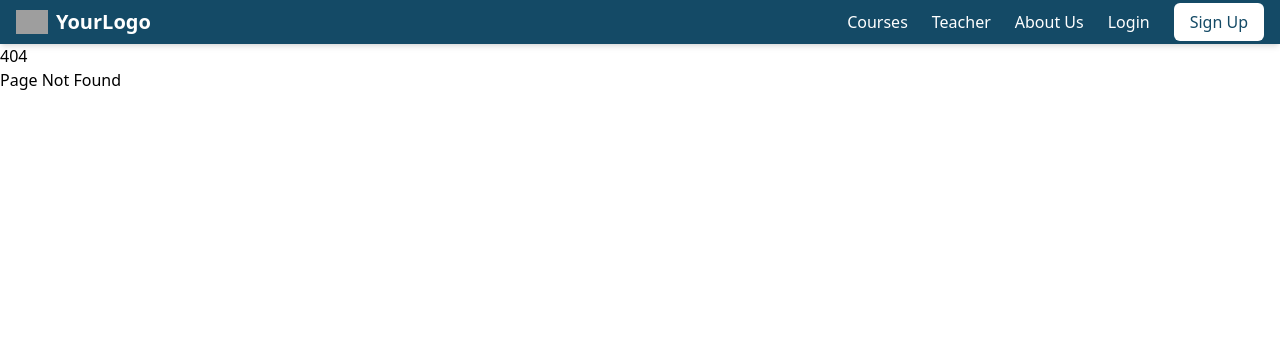
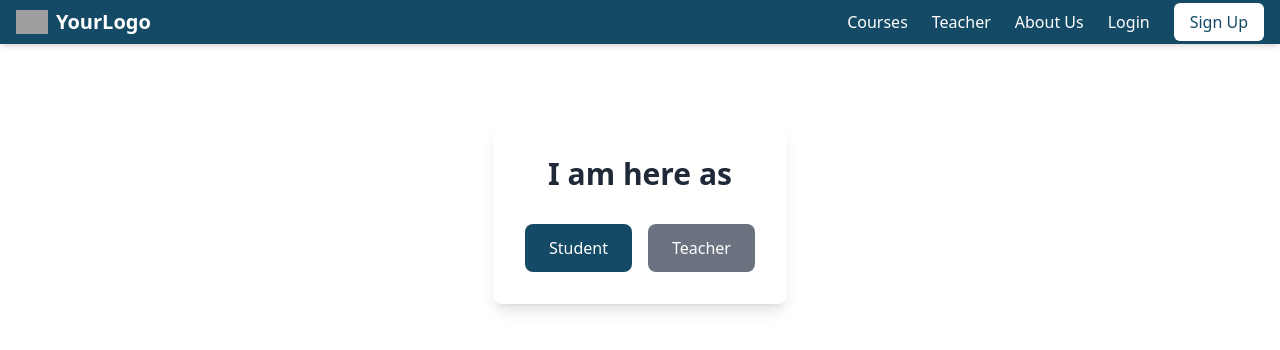
Before and after one commit to Bz14/Unique-Minds-E-learning, a Next.js app in the folder Frontend/unique-minds/: page /role in a window 1280 px wide. Before the commit this address had no page. Shown: the top 350 px of the page. Built offline with nearby package versions, Linux system fonts and the light colour scheme; grey boxes are pictures that could not be loaded.

Commit message:
Role selection section implemented for frontend.

```diff
--- /dev/null
+++ b/Frontend/unique-minds/src/app/(auth)/role/page.tsx
@@ -0,0 +1,36 @@
+"use client";
+import { useState } from "react";
+
+const Role = () => {
+  const [role, setRole] = useState("student");
+
+  return (
+    <div className="flex flex-col items-center justify-center bg-white shadow-lg w-fit m-auto p-8 rounded-lg mt-20">
+      <h1 className="text-3xl font-bold mb-8 text-gray-800">I am here as</h1>
+      <div className="flex space-x-4">
+        <button
+          onClick={() => setRole("student")}
+          className={`px-6 py-3 rounded-lg text-white font-medium transition-all ${
+            role === "student"
+              ? "bg-customBlue hover:bg-blue-800"
+              : "bg-gray-500 hover:bg-gray-400"
+          }`}
+        >
+          Student
+        </button>
+        <button
+          onClick={() => setRole("teacher")}
+          className={`px-6 py-3 rounded-lg text-white font-medium transition-all ${
+            role === "teacher"
+              ? "bg-customBlue hover:bg-blue-800"
+              : "bg-gray-500 hover:bg-gray-400"
+          }`}
+        >
+          Teacher
+        </button>
+      </div>
+    </div>
+  );
+};
+
+export default Role;
```
Also changed, not shown: 2 other files (tests, documents, lock files or other folders).
